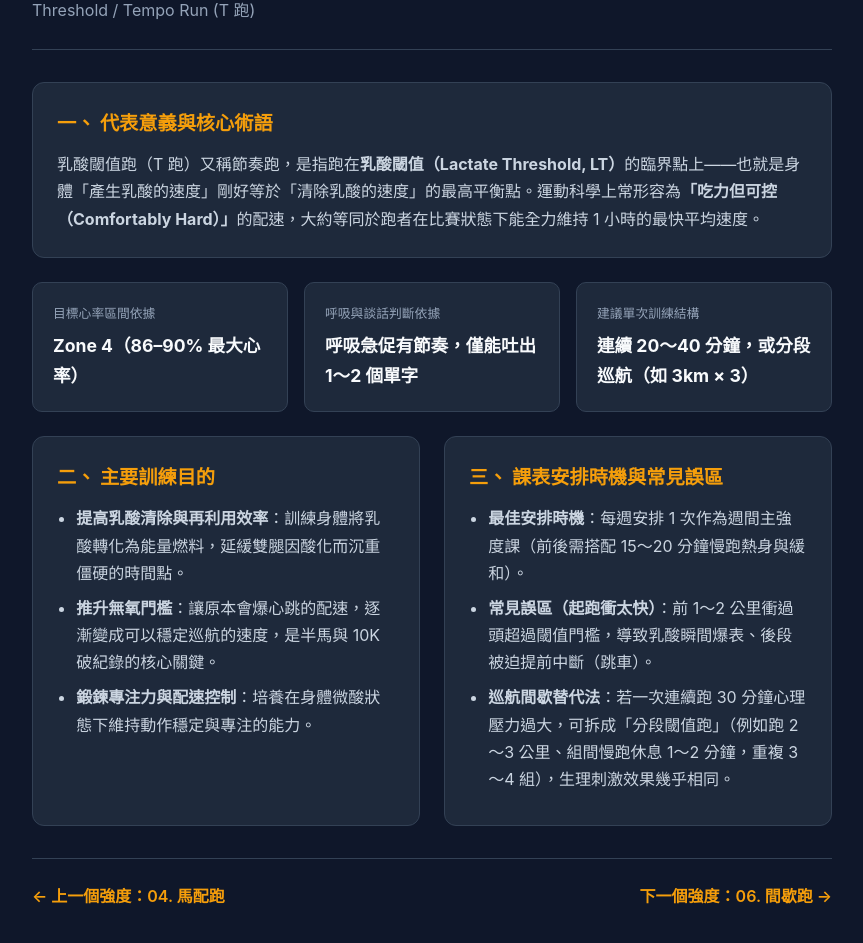
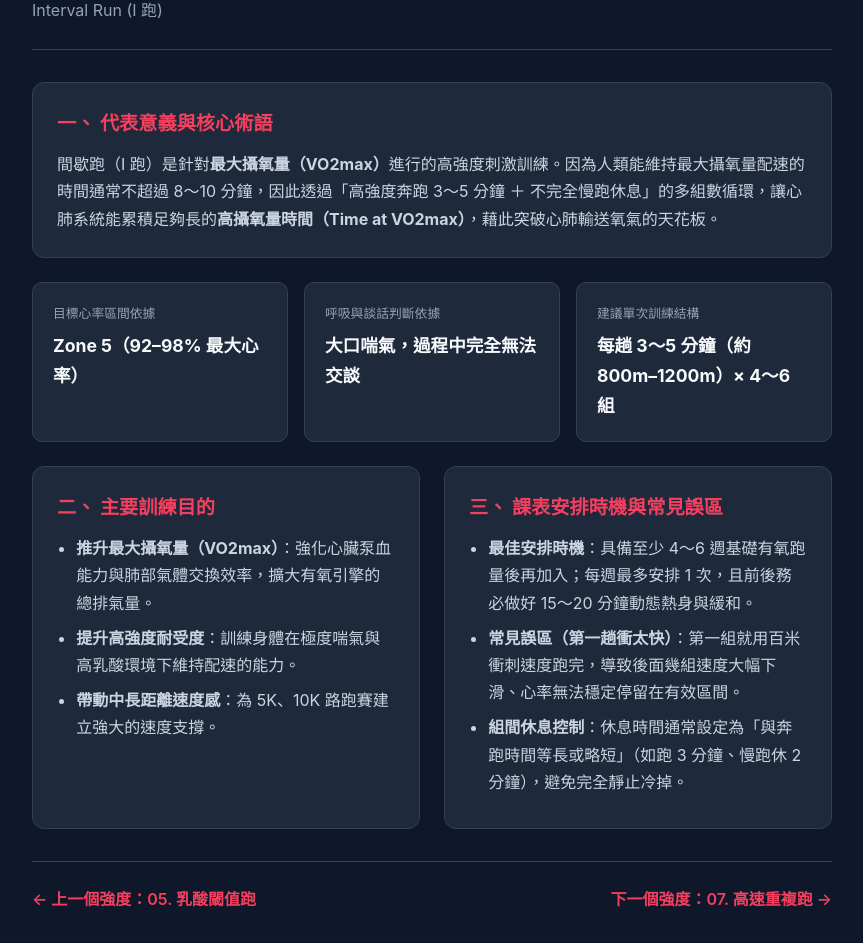
Before and after one commit to cody0966541960-netizen/run-intensity-wiki, a plain HTML site: page types/06-interval.html in a window 1280 px wide. Shown: the part 186-1129 px from the top of the page, without its empty margins (208-1071 px from the left). Drawn offline with Linux system fonts and the light colour scheme.

Commit message:
Update 06-interval.html

```diff
--- a/types/06-interval.html
+++ b/types/06-interval.html
@@ -3,11 +3,11 @@
 <head>
   <meta charset="UTF-8">
   <meta name="viewport" content="width=device-width, initial-scale=1.0">
-  <title>05. 乳酸閾值跑 (Threshold Run) | 跑步知識庫</title>
+  <title>06. 間歇跑 (Interval Run) | 跑步知識庫</title>
   <style>
     :root {
       --bg: #0f172a; --card: #1e293b; --border: #334155;
-      --text: #f8fafc; --muted: #cbd5e1; --sub: #94a3b8; --accent: #f59e0b;
+      --text: #f8fafc; --muted: #cbd5e1; --sub: #94a3b8; --accent: #f43f5e;
     }
     * { box-sizing: border-box; margin: 0; padding: 0; }
     body {
@@ -19,7 +19,7 @@
     .nav a { color: var(--sub); text-decoration: none; font-size: 0.95rem; }
     .nav a:hover { color: var(--text); }
     .header-box { border-bottom: 1px solid var(--border); padding-bottom: 1.5rem; margin-bottom: 2rem; }
-    .badge { display: inline-block; background: rgba(245, 158, 11, 0.15); color: var(--accent); padding: 0.25rem 0.75rem; border-radius: 999px; font-size: 0.8rem; font-weight: 600; margin-bottom: 0.75rem; }
+    .badge { display: inline-block; background: rgba(244, 63, 94, 0.15); color: var(--accent); padding: 0.25rem 0.75rem; border-radius: 999px; font-size: 0.8rem; font-weight: 600; margin-bottom: 0.75rem; }
     h1 { font-size: 2rem; margin-bottom: 0.25rem; }
     .en { color: var(--sub); font-size: 1rem; }
     .section { background: var(--card); border: 1px solid var(--border); border-radius: 12px; padding: 1.5rem; margin-bottom: 1.5rem; }
@@ -40,30 +40,30 @@
     <div class="nav"><a href="../index.html">← 返回七大強度選單首頁</a></div>
 
     <div class="header-box">
-      <span class="badge">LEVEL 05 ・ 中高強度・乳酸清除</span>
-      <h1>乳酸閾值跑</h1>
-      <div class="en">Threshold / Tempo Run (T 跑)</div>
+      <span class="badge">LEVEL 06 ・ 高強度・最大攝氧量</span>
+      <h1>間歇跑</h1>
+      <div class="en">Interval Run (I 跑)</div>
     </div>
 
     <div class="section">
       <h2>一、 代表意義與核心術語</h2>
       <p style="color: var(--muted);">
-        乳酸閾值跑（T 跑）又稱節奏跑，是指跑在<strong>乳酸閾值（Lactate Threshold, LT）</strong>的臨界點上——也就是身體「產生乳酸的速度」剛好等於「清除乳酸的速度」的最高平衡點。運動科學上常形容為<strong>「吃力但可控（Comfortably Hard）」</strong>的配速，大約等同於跑者在比賽狀態下能全力維持 1 小時的最快平均速度。
+        間歇跑（I 跑）是針對<strong>最大攝氧量（VO2max）</strong>進行的高強度刺激訓練。因為人類能維持最大攝氧量配速的時間通常不超過 8～10 分鐘，因此透過「高強度奔跑 3～5 分鐘 ＋ 不完全慢跑休息」的多組數循環，讓心肺系統能累積足夠長的<strong>高攝氧量時間（Time at VO2max）</strong>，藉此突破心肺輸送氧氣的天花板。
       </p>
     </div>
 
     <div class="metrics">
       <div class="metric-card">
         <div class="label">目標心率區間依據</div>
-        <div class="val">Zone 4（86–90% 最大心率）</div>
+        <div class="val">Zone 5（92–98% 最大心率）</div>
       </div>
       <div class="metric-card">
         <div class="label">呼吸與談話判斷依據</div>
-        <div class="val">呼吸急促有節奏，僅能吐出 1～2 個單字</div>
+        <div class="val">大口喘氣，過程中完全無法交談</div>
       </div>
       <div class="metric-card">
         <div class="label">建議單次訓練結構</div>
-        <div class="val">連續 20～40 分鐘，或分段巡航（如 3km × 3）</div>
+        <div class="val">每趟 3～5 分鐘（約 800m–1200m）× 4～6 組</div>
       </div>
     </div>
 
@@ -71,25 +71,25 @@
       <div class="section" style="margin-bottom: 0;">
         <h2>二、 主要訓練目的</h2>
         <ul>
-          <li><strong>提高乳酸清除與再利用效率</strong>：訓練身體將乳酸轉化為能量燃料，延緩雙腿因酸化而沉重僵硬的時間點。</li>
-          <li><strong>推升無氧門檻</strong>：讓原本會爆心跳的配速，逐漸變成可以穩定巡航的速度，是半馬與 10K 破紀錄的核心關鍵。</li>
-          <li><strong>鍛鍊專注力與配速控制</strong>：培養在身體微酸狀態下維持動作穩定與專注的能力。</li>
+          <li><strong>推升最大攝氧量（VO2max）</strong>：強化心臟泵血能力與肺部氣體交換效率，擴大有氧引擎的總排氣量。</li>
+          <li><strong>提升高強度耐受度</strong>：訓練身體在極度喘氣與高乳酸環境下維持配速的能力。</li>
+          <li><strong>帶動中長距離速度感</strong>：為 5K、10K 路跑賽建立強大的速度支撐。</li>
         </ul>
       </div>
 
       <div class="section" style="margin-bottom: 0;">
         <h2>三、 課表安排時機與常見誤區</h2>
         <ul>
-          <li><strong>最佳安排時機</strong>：每週安排 1 次作為週間主強度課（前後需搭配 15～20 分鐘慢跑熱身與緩和）。</li>
-          <li><strong>常見誤區（起跑衝太快）</strong>：前 1～2 公里衝過頭超過閾值門檻，導致乳酸瞬間爆表、後段被迫提前中斷（跳車）。</li>
-          <li><strong>巡航間歇替代法</strong>：若一次連續跑 30 分鐘心理壓力過大，可拆成「分段閾值跑」（例如跑 2～3 公里、組間慢跑休息 1～2 分鐘，重複 3～4 組），生理刺激效果幾乎相同。</li>
+          <li><strong>最佳安排時機</strong>：具備至少 4～6 週基礎有氧跑量後再加入；每週最多安排 1 次，且前後務必做好 15～20 分鐘動態熱身與緩和。</li>
+          <li><strong>常見誤區（第一趟衝太快）</strong>：第一組就用百米衝刺速度跑完，導致後面幾組速度大幅下滑、心率無法穩定停留在有效區間。</li>
+          <li><strong>組間休息控制</strong>：休息時間通常設定為「與奔跑時間等長或略短」（如跑 3 分鐘、慢跑休 2 分鐘），避免完全靜止冷掉。</li>
         </ul>
       </div>
     </div>
 
     <div class="pager">
-      <a href="04-marathon.html">← 上一個強度：04. 馬配跑</a>
-      <a href="06-interval.html">下一個強度：06. 間歇跑 →</a>
+      <a href="05-threshold.html">← 上一個強度：05. 乳酸閾值跑</a>
+      <a href="07-repetition.html">下一個強度：07. 高速重複跑 →</a>
     </div>
   </div>
 </body>
```
